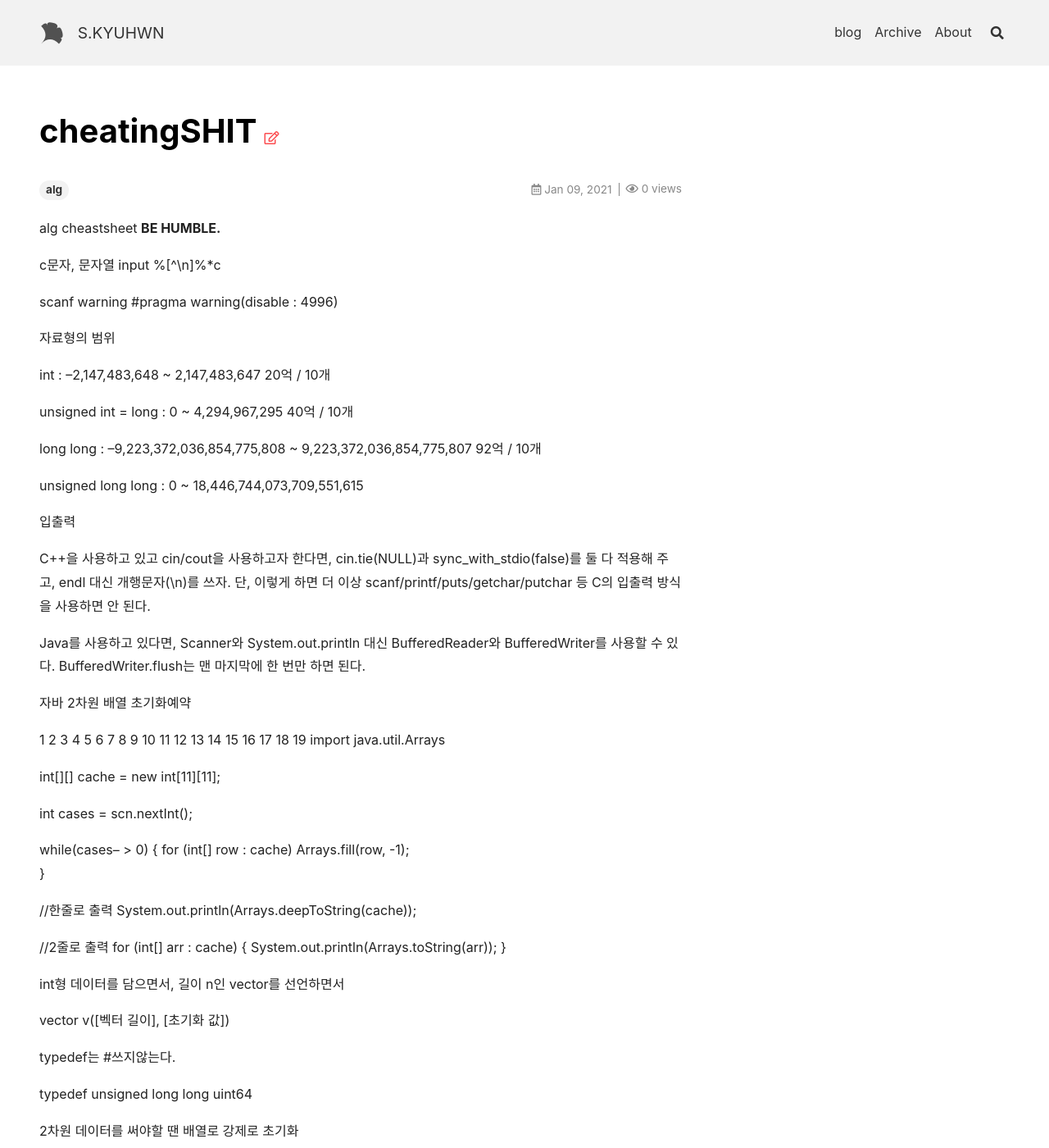
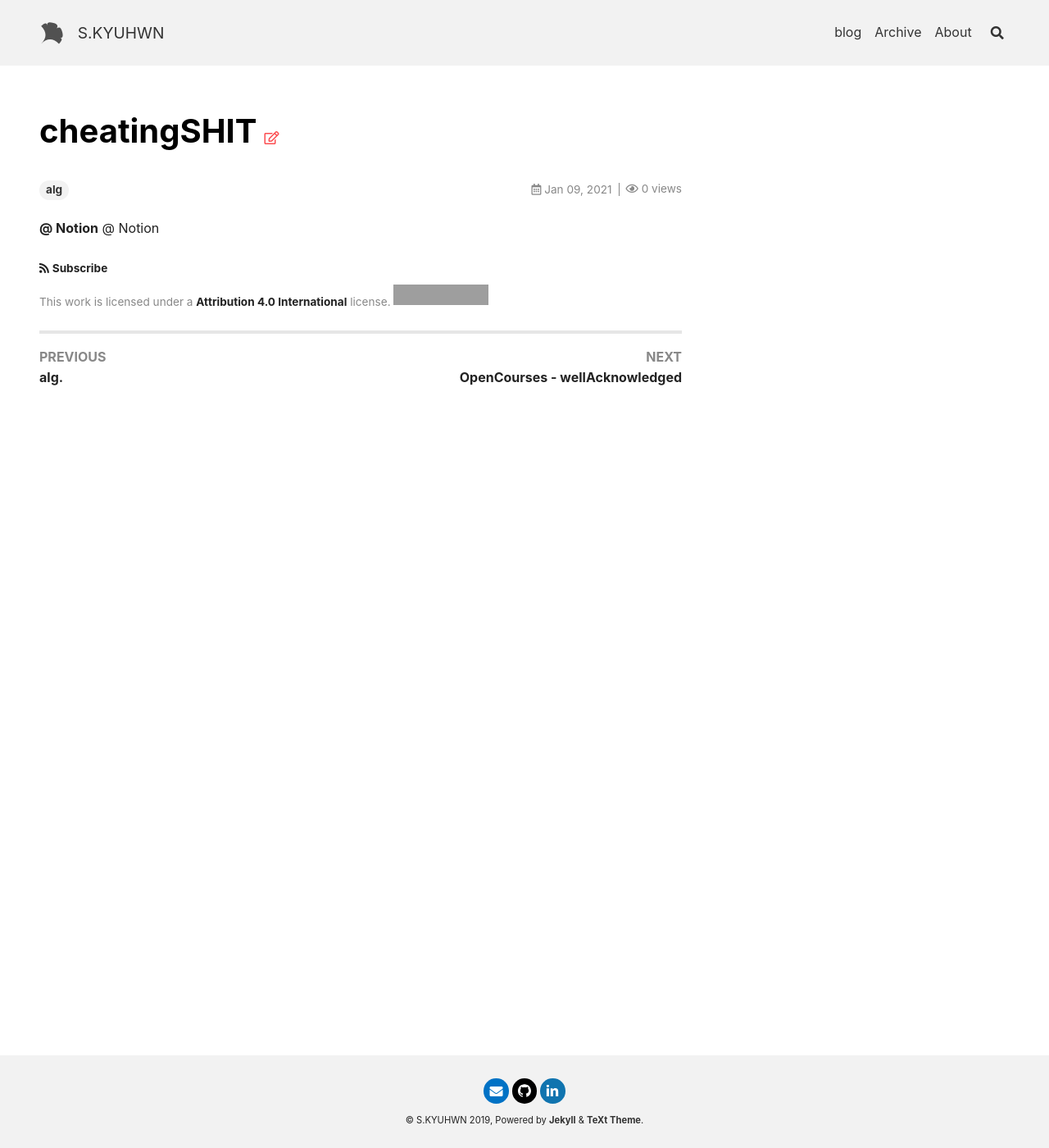
Before and after one commit to underthelights/previous, a Jekyll site: the page built from _posts/alg./2021-01-08-shitsheet.md, in a window 1280 px wide and 1400 px high. Shown: the whole window at 82% size. Built offline with Jekyll 4.4.1, drawn with Linux system fonts in a browser that asks for light colours; nearby versions of some CDN libraries; comment, search, counter and statistics services are not loaded; some of the changed text lies outside the part shown; grey boxes are pictures that could not be loaded.

Commit message:
Update 2021-01-08-shitsheet.md

```diff
--- a/_posts/alg./2021-01-08-shitsheet.md
+++ b/_posts/alg./2021-01-08-shitsheet.md
@@ -7,132 +7,6 @@ category: alg
 date: 2021-01-08 23:38:00 +08:00
 picture_frame: shadow
 ---
-alg cheastsheet
-**BE HUMBLE.**
+**@ Notion**
 <!--more-->
-
-c문자, 문자열 input %[^\n]%*c
-
-scanf warning #pragma warning(disable : 4996)
-
-
-
-자료형의 범위
-
-int : –2,147,483,648 ~ 2,147,483,647 20억 / 10개
-
-unsigned int = long :  0 ~ 4,294,967,295 40억 / 10개
-
-long long :	–9,223,372,036,854,775,808 ~ 9,223,372,036,854,775,807 92억 / 10개
-
-unsigned long long : 0 ~ 18,446,744,073,709,551,615
-
-
-
-입출력
-
-C++을 사용하고 있고 cin/cout을 사용하고자 한다면, cin.tie(NULL)과 sync_with_stdio(false)를 둘 다 적용해 주고, endl 대신 개행문자(\n)를 쓰자. 단, 이렇게 하면 더 이상 scanf/printf/puts/getchar/putchar 등 C의 입출력 방식을 사용하면 안 된다.
-
-Java를 사용하고 있다면, Scanner와 System.out.println 대신 BufferedReader와 BufferedWriter를 사용할 수 있다. BufferedWriter.flush는 맨 마지막에 한 번만 하면 된다.
-
-
-
-자바 2차원 배열 초기화예약
-
-1
-2
-3
-4
-5
-6
-7
-8
-9
-10
-11
-12
-13
-14
-15
-16
-17
-18
-19
-import java.util.Arrays
-
-int[][] cache = new int[11][11];
-
-int cases = scn.nextInt();
-
-while(cases-- > 0) {
-  for (int[] row : cache)
-    Arrays.fill(row, -1);
-}
-
-//한줄로 출력
-System.out.println(Arrays.deepToString(cache));
-
-//2줄로 출력
-for (int[] arr : cache) {
-  System.out.println(Arrays.toString(arr));
-}
-
-
-
-
-
-int형 데이터를 담으면서, 길이 n인 vector를 선언하면서
-
-vector<int> v([벡터 길이], [초기화 값])
-
-
-
-typedef는 #쓰지않는다.
-
-typedef unsigned long long uint64
-
-
-
-2차원 데이터를 써야할 땐 배열로 강제로 초기화
-
-
-
-표준 입출력함수들과의 동기화를 끄기
-
-cin.sync_with_stdio(false);
-
-
-
-시스템에 저장되어있는 최대/최소값
-
-numeric_limits(int)::max();     //  int 형 변수이 최대 표현가능 숫자를 리턴
-
-numeric_limits(int)::min();      //  int 형 변수이 최소 표현가능 숫자를 리턴
-
-//레퍼런스
-
-#include <iostream>
-
-using std::cin;
-
-using std::cout;
-
-using std::endl;
-
-#include <limits>
-
-using std::numeric_limits;
-
-
-
-
-
-순열 구해주는 함수
-
-stl의 next_permutation();을 사용할것
-
-
-
-STL 메모리 비우기
-
-vector<int>().swap(vtr);
+@ Notion
```
